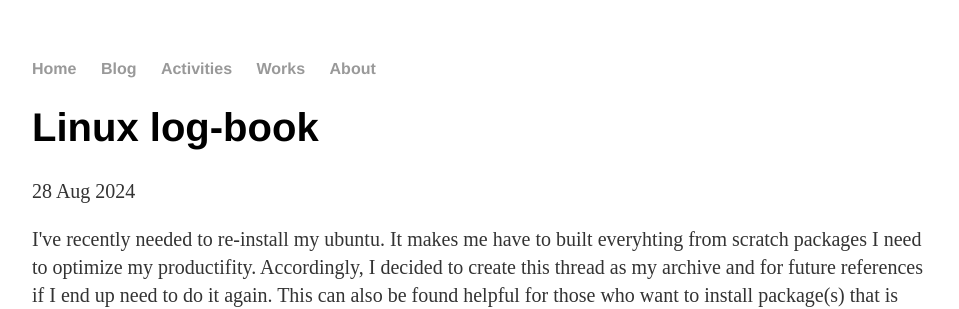
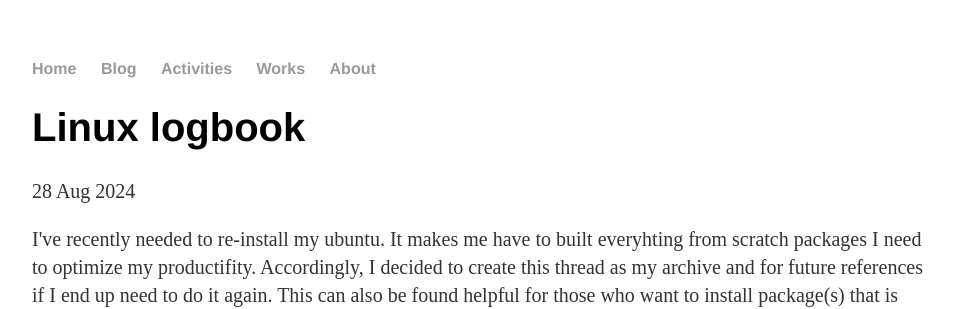
Before and after one commit to mfmustamin/mfmustamin.github.io, a Jekyll site: the page built from _posts/2024-08-28-linux-logbook.md, in a window 1280 px wide. Shown: the top 309 px of the page, without its empty margins (160-1119 px from the left). Built offline with Jekyll 4.4.1, drawn with Linux system fonts in a browser that asks for light colours; comment, search, counter and statistics services are not loaded.

Commit message:
Update 2024-08-28-linux-logbook.md

```diff
--- a/_posts/2024-08-28-linux-logbook.md
+++ b/_posts/2024-08-28-linux-logbook.md
@@ -1,6 +1,6 @@
 ---
 layout: post
-title: "Linux log-book"
+title: "Linux logbook"
 date: 2024-08-28
 ---
 <p>
```
